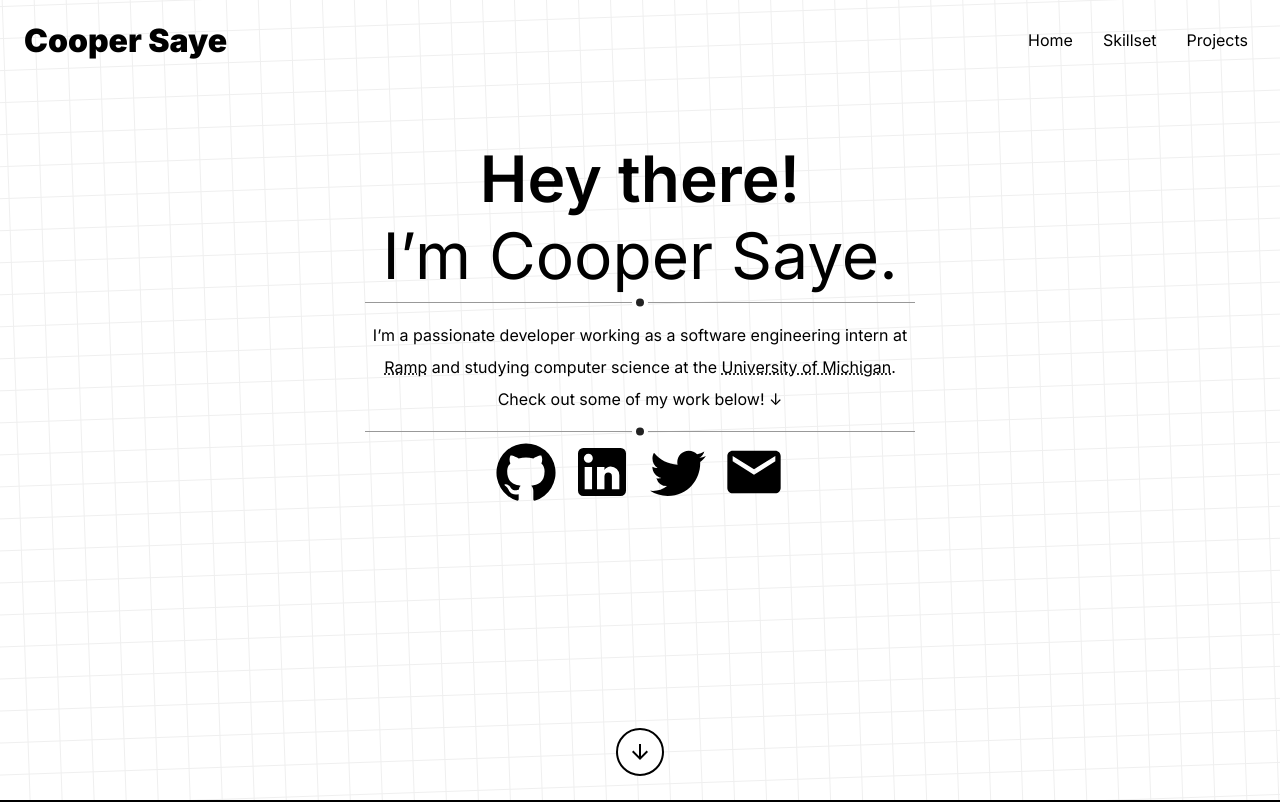
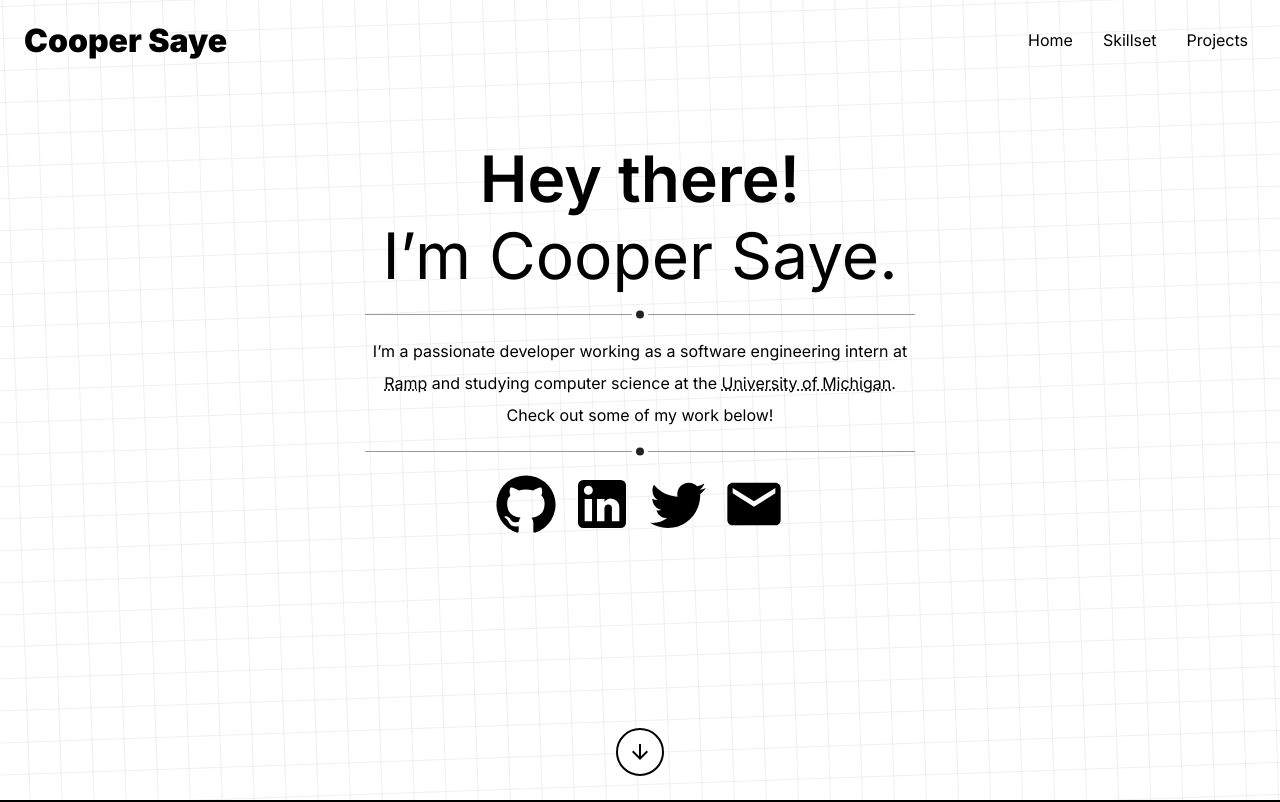
Before and after one commit to csaye/csaye.com-v5, a Next.js app: page / in a window 1280 px wide. Shown: the top 802 px of the page. Built offline with nearby package versions, Linux system fonts and the light colour scheme.

Commit message:
Fix styling

```diff
--- a/components/Intro.tsx
+++ b/components/Intro.tsx
@@ -48,7 +48,7 @@ export default function Intro(props: Props) {
         <p className={styles.bio}>
           I’m a passionate developer working as a software engineering intern at{' '}
           <u>Ramp</u> and studying computer science at the{' '}
-          <u>University of Michigan</u>. Check out some of my work below! &darr;
+          <u>University of Michigan</u>. Check out some of my work below!
         </p>
         <hr />
         <div className={styles.links}>
--- a/styles/components/Intro.module.scss
+++ b/styles/components/Intro.module.scss
@@ -2,7 +2,7 @@
   display: flex;
   height: calc(100vh - var(--header));
   padding: 60px;
-  min-height: 500px;
+  min-height: 550px;
   position: relative;
 
   @media (max-width: 499.98px) {
@@ -37,6 +37,7 @@
     > hr {
       border: 0;
       border-bottom: 1px solid #999;
+      margin: 20px 0;
 
       &::after {
         position: absolute;
```
